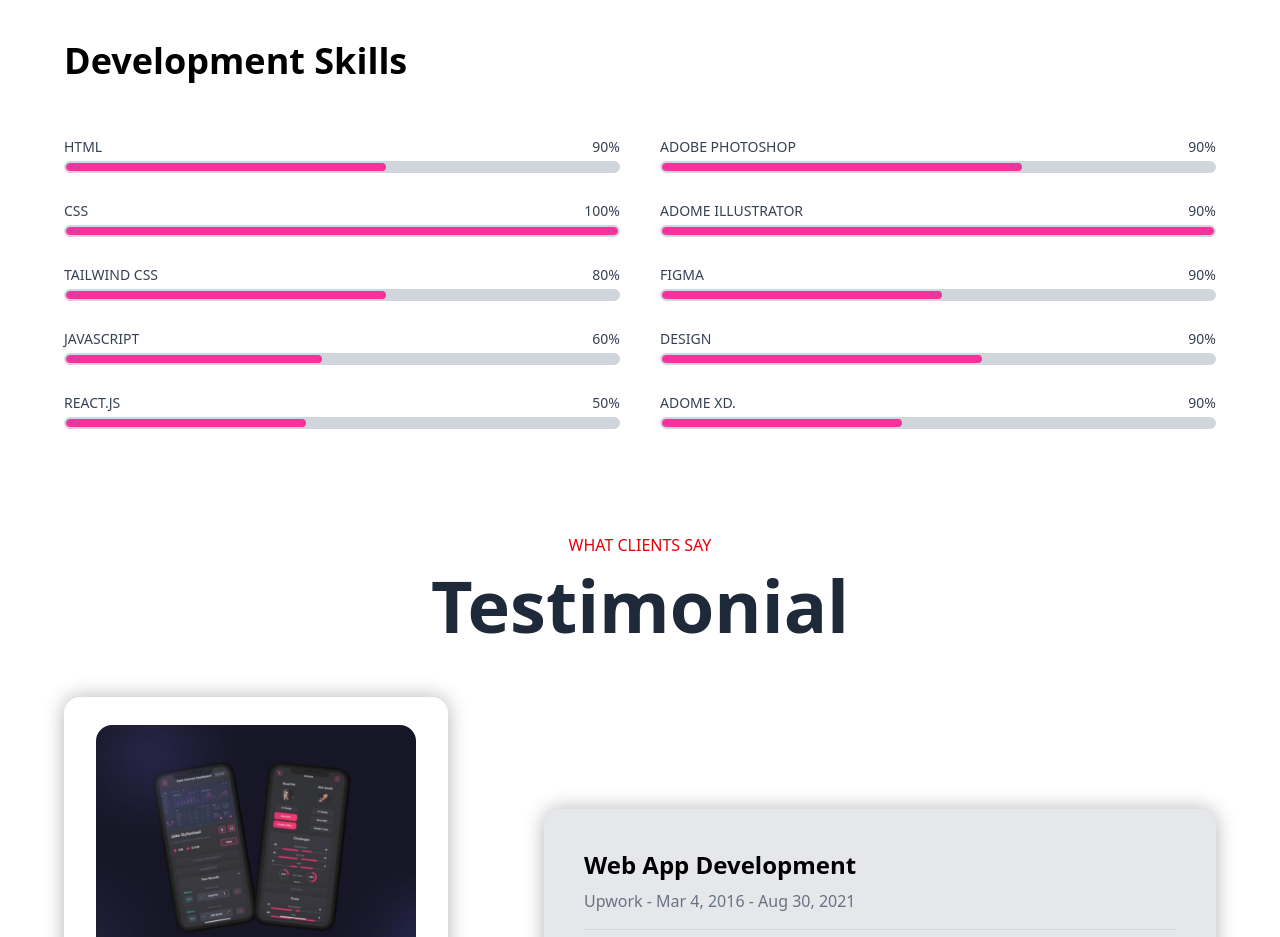
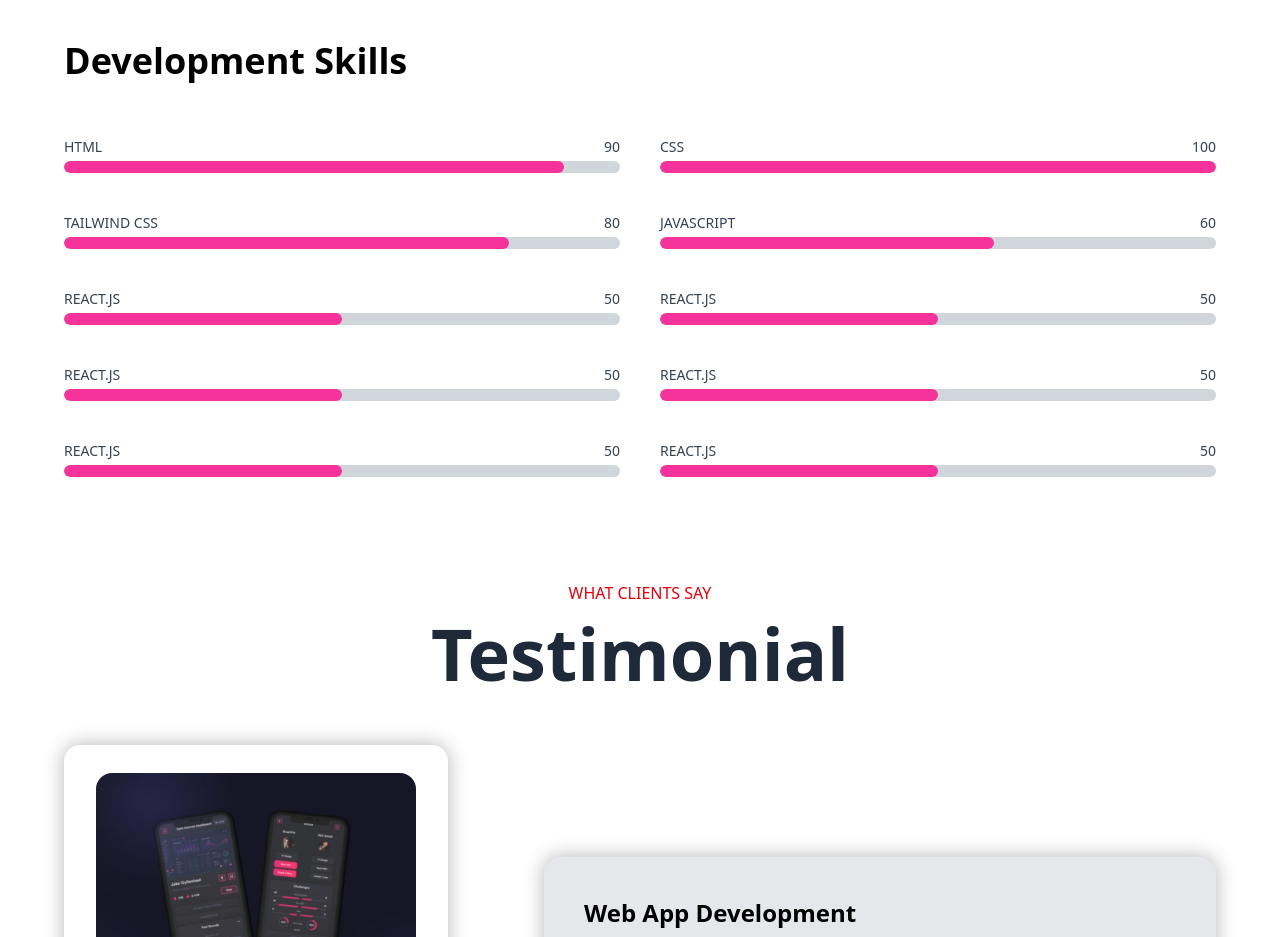
Before and after one commit to ahassandev/myfirst-app, a React (Vite) app: page / in a window 1280 px wide. Shown: the part 3460-4397 px from the top of the page. Built offline with nearby package versions, Linux system fonts and the light colour scheme.

Commit message:
add progress component

```diff
--- a/src/components/Home/SkillsSection.jsx
+++ b/src/components/Home/SkillsSection.jsx
@@ -1,134 +1,24 @@
 import React from "react";
-import FeatureCard from "../Features/FeatureCard";
+import Progress from "../progress";
 
-const skill = ({ skills }) => {
-  if (!skills || skills.length === 0) return null;
+const skillsSection = ({ skill }) => {
+  if (!skill || skill.length === 0) return null;
   return (
     <div>
       <section className="container px-16 mx-auto pb-10">
-        <h2 className="text-4xl font-bold">Development Skills</h2>
+        <h2 className="text-4xl font-bold">{skill.heading}</h2>
         <div className="mt-14 grid grid-cols-1 md:grid-cols-1 lg:grid-cols-2 gap-10">
-          <div>
-            <div>
-              <div className="flex justify-between mb-1">
-                <span className="text-sm font-medium text-gray-700">HTML</span>
-                <span className="text-sm font-medium text-gray-700">90%</span>
-              </div>
-              <div className="w-2/2 bg-gray-300 rounded-full h-3 border-2 border-gray-300 overflow-hidden">
-                <div className="bg-pink-500 h-full rounded-full w-80"></div>
-              </div>
-            </div>
-
-            <div className="mt-7">
-              <div className="flex justify-between mb-1">
-                <span className="text-sm font-medium text-gray-700">CSS</span>
-                <span className="text-sm font-medium text-gray-700">100%</span>
-              </div>
-              <div className="w-2/2 bg-gray-300 rounded-full h-3 border-2 border-gray-300 overflow-hidden">
-                <div className="bg-pink-500 h-full rounded-full w-full"></div>
-              </div>
-            </div>
-
-            <div className="mt-7">
-              <div className="flex justify-between mb-1">
-                <span className="text-sm font-medium text-gray-700">
-                  TAILWIND CSS
-                </span>
-                <span className="text-sm font-medium text-gray-700">80%</span>
-              </div>
-              <div className="w-2/2 bg-gray-300 rounded-full h-3 border-2 border-gray-300 overflow-hidden">
-                <div className="bg-pink-500 h-full rounded-full w-80"></div>
-              </div>
-            </div>
-
-            <div className="mt-7">
-              <div className="flex justify-between mb-1">
-                <span className="text-sm font-medium text-gray-700">
-                  JAVASCRIPT
-                </span>
-                <span className="text-sm font-medium text-gray-700">60%</span>
-              </div>
-              <div className="w-2/2 bg-gray-300 rounded-full h-3 border-2 border-gray-300 overflow-hidden">
-                <div className="bg-pink-500 h-full rounded-full w-64"></div>
-              </div>
-            </div>
-
-            <div className="mt-7">
-              <div className="flex justify-between mb-1">
-                <span className="text-sm font-medium text-gray-700">
-                  REACT.JS
-                </span>
-                <span className="text-sm font-medium text-gray-700">50%</span>
-              </div>
-              <div className="w-2/2 bg-gray-300 rounded-full h-3 border-2 border-gray-300 overflow-hidden">
-                <div className="bg-pink-500 h-full rounded-full w-60"></div>
-              </div>
-            </div>
-          </div>
-
-          <div>
-            <div>
-              <div className="flex justify-between mb-1">
-                <span className="text-sm font-medium text-gray-700">
-                  ADOBE PHOTOSHOP
-                </span>
-                <span className="text-sm font-medium text-gray-700">90%</span>
-              </div>
-              <div className="w-2/2 bg-gray-300 rounded-full h-3 border-2 border-gray-300 overflow-hidden">
-                <div className="bg-pink-500 h-full rounded-full w-90"></div>
-              </div>
-            </div>
-
-            <div className="mt-7">
-              <div className="flex justify-between mb-1">
-                <span className="text-sm font-medium text-gray-700">
-                  ADOME ILLUSTRATOR
-                </span>
-                <span className="text-sm font-medium text-gray-700">90%</span>
-              </div>
-              <div className="w-2/2 bg-gray-300 rounded-full h-3 border-2 border-gray-300 overflow-hidden">
-                <div className="bg-pink-500 h-full rounded-full w-FULL"></div>
-              </div>
-            </div>
-
-            <div className="mt-7">
-              <div className="flex justify-between mb-1">
-                <span className="text-sm font-medium text-gray-700">FIGMA</span>
-                <span className="text-sm font-medium text-gray-700">90%</span>
-              </div>
-              <div className="w-2/2 bg-gray-300 rounded-full h-3 border-2 border-gray-300 overflow-hidden">
-                <div className="bg-pink-500 h-full rounded-full w-70"></div>
-              </div>
-            </div>
-
-            <div className="mt-7">
-              <div className="flex justify-between mb-1">
-                <span className="text-sm font-medium text-gray-700">
-                  DESIGN
-                </span>
-                <span className="text-sm font-medium text-gray-700">90%</span>
-              </div>
-              <div className="w-2/2 bg-gray-300 rounded-full h-3 border-2 border-gray-300 overflow-hidden">
-                <div className="bg-pink-500 h-full rounded-full w-80"></div>
-              </div>
-            </div>
-
-            <div className="mt-7">
-              <div className="flex justify-between mb-1">
-                <span className="text-sm font-medium text-gray-700">
-                  ADOME XD.
-                </span>
-                <span className="text-sm font-medium text-gray-700">90%</span>
-              </div>
-              <div className="w-2/2 bg-gray-300 rounded-full h-3 border-2 border-gray-300 overflow-hidden">
-                <div className="bg-pink-500 h-full rounded-full w-60"></div>
-              </div>
-            </div>
-          </div>
+          {skill.skills.map((item, index) => (
+            <Progress
+              key={index}
+              skill={item.skill}
+              percent={item.percent}
+            />
+          ))}
         </div>
       </section>
     </div>
   );
 };
 
-export default skill;
+export default skillsSection;
--- a/src/components/Pages/Home.jsx
+++ b/src/components/Pages/Home.jsx
@@ -17,7 +17,7 @@ function Home() {
       <HeroSection/>
       <FeaturesSection features={data.features}/>
       <PortfolioSection portfolio={data.portfolio}/>
-      <SkillsSection skills={data.skill}/>
+      <SkillsSection skill={data.skill}/>
       <TestimonialSection testimonials={data.testimonials}/>
       <BlogSection blog = {data.blog}/>
       <ContactSection/>
--- /dev/null
+++ b/src/components/Progress.jsx
@@ -0,0 +1,25 @@
+import React from "react";
+
+const Progress = (skills) => {
+  if (!skills || skills.length === 0) return null;
+  return (
+      <div>
+        <div className="flex justify-between mb-1">
+          <span className="text-sm font-medium text-gray-700">
+            {skills.skill}
+          </span>
+          <span className="text-sm font-medium text-gray-700">
+            {skills.percent}
+          </span>
+        </div>
+        <div className="w-full bg-gray-300 rounded-full h-3 overflow-hidden">
+          <div
+            className="bg-pink-500 h-full rounded-full"
+            style={{ width: `${skills.percent}%` }}
+          ></div>
+        </div>
+      </div>
+  );
+};
+
+export default Progress;
--- a/src/data/data.json
+++ b/src/data/data.json
@@ -76,43 +76,43 @@
         "skills": [
             {
                 "skill": "HTML",
-                "percent": "90%"
+                "percent": "90"
             },
             {
                 "skill": "CSS",
-                "percent": "100%"
+                "percent": "100"
             },
             {
                 "skill": "TAILWIND CSS",
-                "percent": "80%"
+                "percent": "80"
             },
             {
                 "skill": "JAVASCRIPT",
-                "percent": "60%"
+                "percent": "60"
             },
             {
                 "skill": "REACT.JS",
-                "percent": "50%"
+                "percent": "50"
             },
             {
                 "skill": "REACT.JS",
-                "percent": "50%"
+                "percent": "50"
             },
             {
                 "skill": "REACT.JS",
-                "percent": "50%"
+                "percent": "50"
             },
             {
                 "skill": "REACT.JS",
-                "percent": "50%"
+                "percent": "50"
             },
             {
                 "skill": "REACT.JS",
-                "percent": "50%"
+                "percent": "50"
             },
             {
                 "skill": "REACT.JS",
-                "percent": "50%"
+                "percent": "50"
             }
         ]
     },
```
